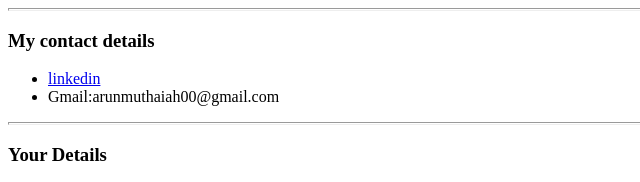
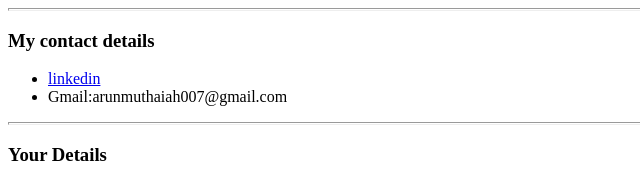
Before and after one commit to iamarunhere/CV, a plain HTML site: page Connect To Me.html in a window 1280 px wide. Shown: the top 182 px of the page, 0-640 px from the left. Drawn offline with Linux system fonts and the light colour scheme.

Commit message:
Update Connect To Me.html

```diff
--- a/Connect To Me.html
+++ b/Connect To Me.html
@@ -8,7 +8,7 @@
   <body>
     <ul>
     <li><a href="https://www.linkedin.com/in/arun-kumar-4b5827247">linkedin</a></li>
-    <li>Gmail:arunmuthaiah00@gmail.com</li>
+    <li>Gmail:arunmuthaiah007@gmail.com</li>
     </ul>
     <hr size="3">
     <h3>Your Details</h3>
```
